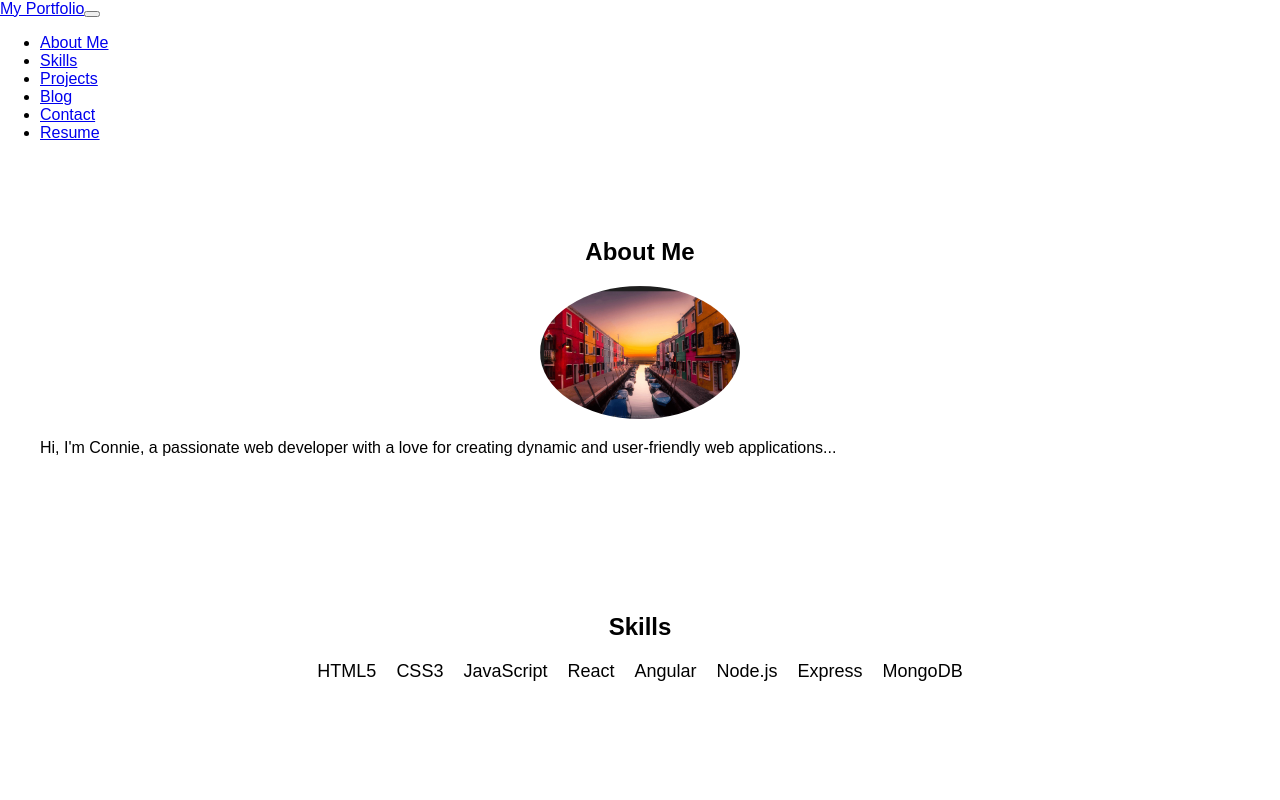
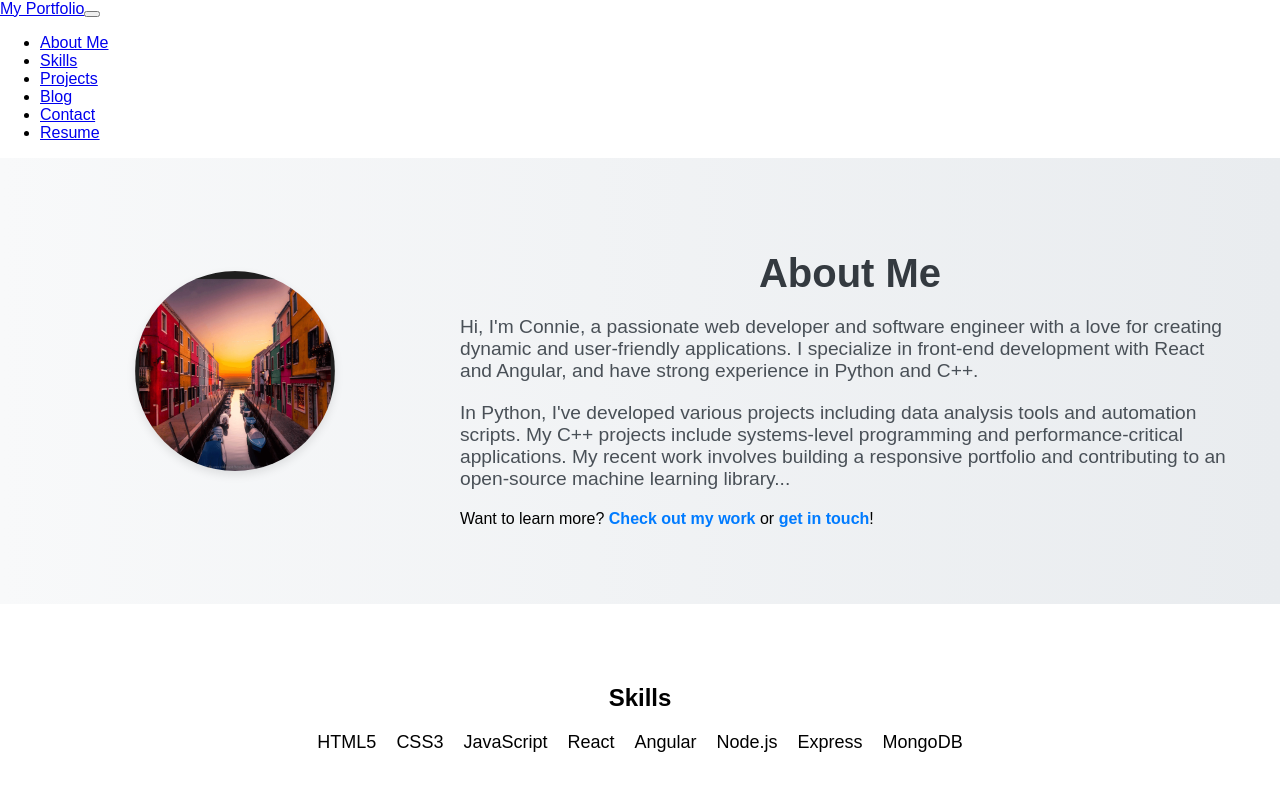
Before and after one commit to connie-m-hickson/portfolio, a React (Create React App) app: page / in a window 1280 px wide. Shown: the top 800 px of the page. Built offline with nearby package versions, Linux system fonts and the light colour scheme.

Commit message:
Updating about me section

```diff
--- a/package.json
+++ b/package.json
@@ -35,5 +35,8 @@
       "last 1 firefox version",
       "last 1 safari version"
     ]
+  },
+  "devDependencies": {
+    "@csstools/postcss-is-pseudo-class": "^5.0.0"
   }
 }
--- a/src/App.js
+++ b/src/App.js
@@ -3,7 +3,6 @@ import Header from "./components/Header";
 import About from "./components/About";
 import Skills from "./components/Skills";
 import Projects from "./components/Projects";
-import Blog from "./components/Blog";
 import Contact from "./components/Contact";
 import Resume from "./components/Resume";
 import "./styles/global.css"; // Import global styles
@@ -16,7 +15,6 @@ function App() {
         <About />
         <Skills />
         <Projects />
-        <Blog />
         <Contact />
         <Resume />
       </main>
--- /dev/null
+++ b/src/components/About.css
@@ -0,0 +1,53 @@
+.about {
+  background: linear-gradient(to right, #f8f9fa, #e9ecef);
+  padding: 50px 0;
+}
+
+.about-container {
+  display: flex;
+  align-items: center;
+  justify-content: space-between;
+}
+
+.about-photo-container {
+  flex: 1;
+  text-align: center;
+}
+
+.about-photo {
+  width: 200px;
+  height: 200px;
+  border-radius: 50%;
+  box-shadow: 0 4px 10px rgba(0, 0, 0, 0.1);
+  transition: transform 0.3s ease;
+}
+
+.about-photo:hover {
+  transform: scale(1.05);
+}
+
+.about-content {
+  flex: 2;
+  padding-left: 30px;
+}
+
+.about-title {
+  font-size: 2.5em;
+  color: #343a40;
+}
+
+.about-text {
+  font-size: 1.2em;
+  color: #495057;
+  margin-bottom: 20px;
+}
+
+.about-call-to-action a {
+  color: #007bff;
+  text-decoration: none;
+  font-weight: bold;
+}
+
+.about-call-to-action a:hover {
+  text-decoration: underline;
+}
--- a/src/components/About.js
+++ b/src/components/About.js
@@ -1,16 +1,34 @@
 import React from "react";
 import photo from "../assets/images/photo.jpg"; // Add your photo in the assets/images folder
+import "./About.css"; // Create a CSS file for styling this component
 
 function About() {
   return (
     <section id="about" className="about section">
-      <div className="container">
-        <h2>About Me</h2>
-        <img src={photo} alt="My Photo" className="about-photo" />
-        <p>
-          Hi, I'm Connie, a passionate web developer with a love for creating
-          dynamic and user-friendly web applications...
-        </p>
+      <div className="container about-container">
+        <div className="about-photo-container">
+          <img src={photo} alt="My Photo" className="about-photo" />
+        </div>
+        <div className="about-content">
+          <h2 className="about-title">About Me</h2>
+          <p className="about-text">
+            Hi, I'm Connie, a passionate web developer and software engineer
+            with a love for creating dynamic and user-friendly applications. I
+            specialize in front-end development with React and Angular, and have
+            strong experience in Python and C++.
+          </p>
+          <p className="about-text">
+            In Python, I've developed various projects including data analysis
+            tools and automation scripts. My C++ projects include systems-level
+            programming and performance-critical applications. My recent work
+            involves building a responsive portfolio and contributing to an
+            open-source machine learning library...
+          </p>
+          <p className="about-call-to-action">
+            Want to learn more? <a href="#projects">Check out my work</a> or{" "}
+            <a href="#contact">get in touch</a>!
+          </p>
+        </div>
       </div>
     </section>
   );
```
Also changed, not shown: 1 other file (tests, documents, lock files or other folders).
